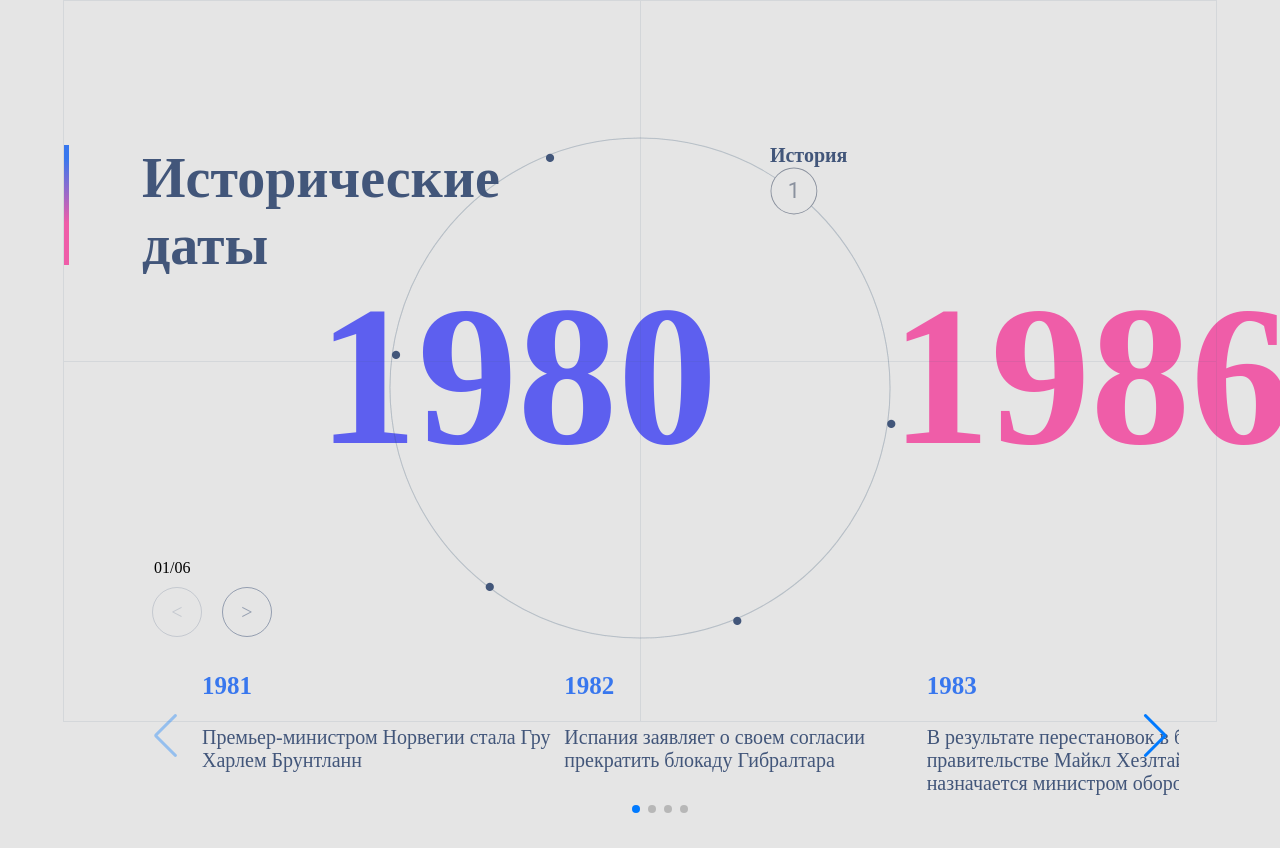
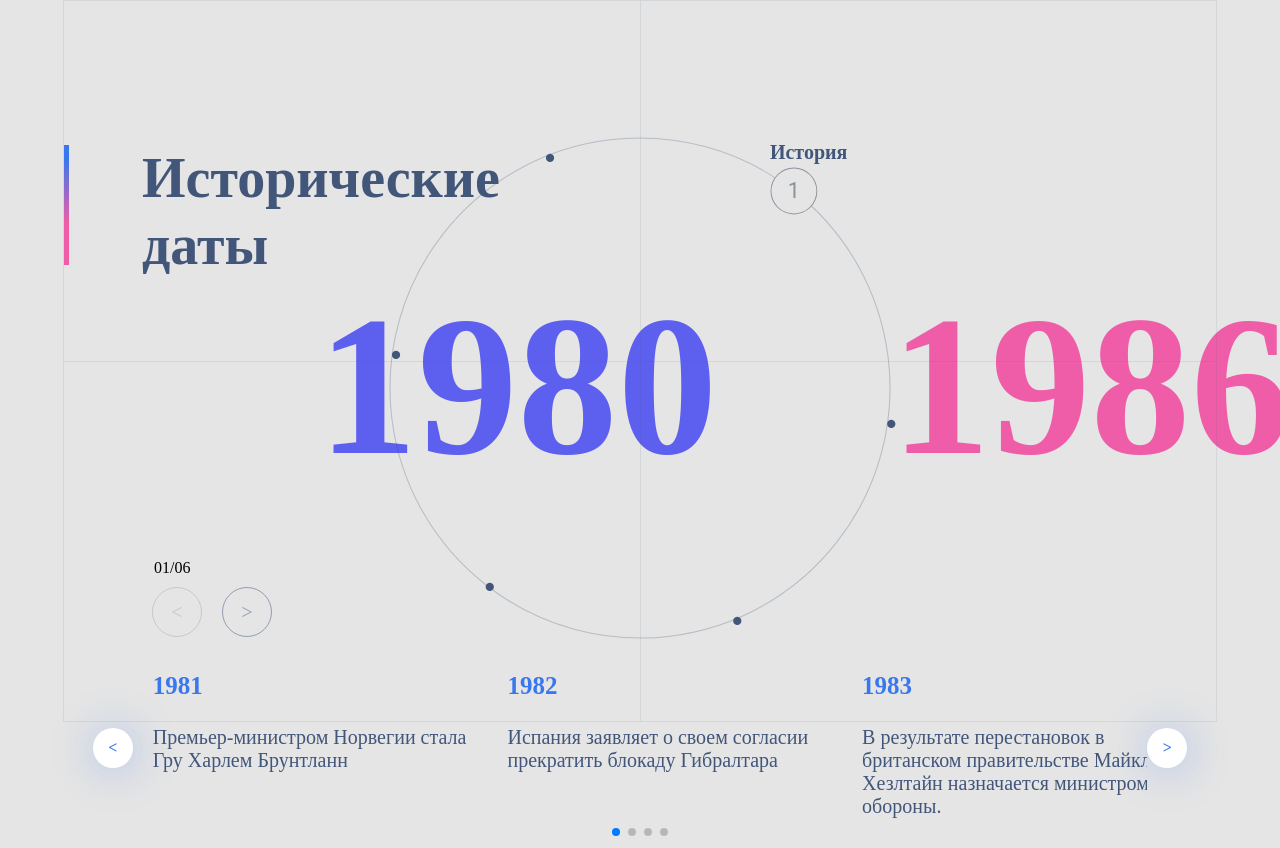
Before and after one commit to AnyaPolischuk/dates, a React (Create React App) app: page / in a window 1280 px wide. Before the commit the page ends 825 px from the top, so only its background shows below. Built offline with nearby package versions, Linux system fonts and the light colour scheme.

Commit message:
feat: customise prev and next buttons

```diff
--- a/src/components/Slider/Slider.module.scss
+++ b/src/components/Slider/Slider.module.scss
@@ -1,6 +1,8 @@
 .container {
-  width: 90%;
-  margin-left: 78px;
+  display: flex;
+  align-items: center;
+  width: 95%;
+  margin: 0 auto;
 }
 
 .swiper {
@@ -26,8 +28,8 @@
 }
 
 .info {
-  width: 350px;
-  margin-left: 60px;
+  width: 330px;
+  margin-left: 20px;
   margin-bottom: 30px;
 }
 
@@ -40,3 +42,18 @@ h3 {
   color: #42567A;
   font-size: 20px;
 }
+
+.nextBtn,
+.prevBtn {
+  width: 40px;
+  height: 40px;
+  border-radius: 50%;
+  background-color: white;
+  color: #3877EE;
+  border: none;
+  font-weight: bold;
+  cursor: pointer;
+  -webkit-box-shadow: 1px 2px 40px 4px rgba(56, 119, 238, 0.25);
+  -moz-box-shadow: 1px 2px 40px 4px rgba(56, 119, 238, 0.25);
+  box-shadow: 1px 2px 40px 4px rgba(56, 119, 238, 0.25);
+}
--- a/src/components/Slider/Slider.tsx
+++ b/src/components/Slider/Slider.tsx
@@ -1,19 +1,25 @@
 import { Swiper, SwiperSlide } from "swiper/react";
 import { Pagination, Navigation } from 'swiper/modules';
+import { Swiper as SwiperType} from 'swiper';
 import 'swiper/css';
 import 'swiper/css/pagination';
-import 'swiper/css/navigation';
 
 import { data } from "../../data";
 import styles from './Slider.module.scss';
+import { useRef } from "react";
 
 type SliderProps = {
   activeItem: number;
 }
 
 export const Slider = ({ activeItem }: SliderProps) => {
+  const swiperRef = useRef<SwiperType>();
+
   return (
     <div className={styles.container}>
+      <div>
+        <button className={styles.prevBtn} onClick={() => swiperRef.current?.slidePrev()}>{`<`}</button>
+      </div>
       <Swiper
         slidesPerView={1}
         spaceBetween={10}
@@ -36,6 +42,10 @@ export const Slider = ({ activeItem }: SliderProps) => {
           },
         }}
         modules={[Pagination, Navigation]}
+        //@ts-ignore
+        onBeforeInit={(swiper) => {
+          swiperRef.current = swiper;
+        }}
         className="mySwiper"
       >
         {data[activeItem].info.map(item =>
@@ -47,6 +57,9 @@ export const Slider = ({ activeItem }: SliderProps) => {
           </SwiperSlide>
           )}
       </Swiper>
+      <div>
+        <button className={styles.nextBtn} onClick={() => swiperRef.current?.slideNext()}>{`>`}</button>
+      </div>
     </div>
   )
 }
```
